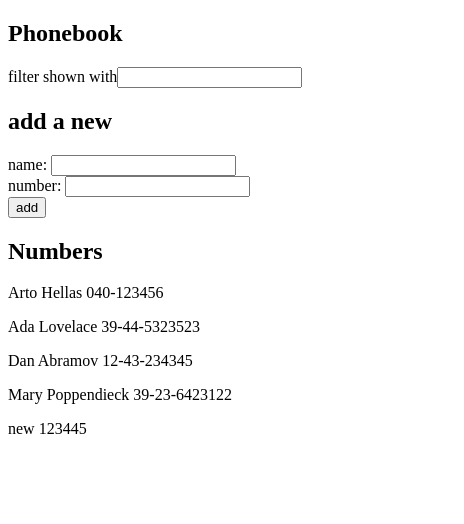
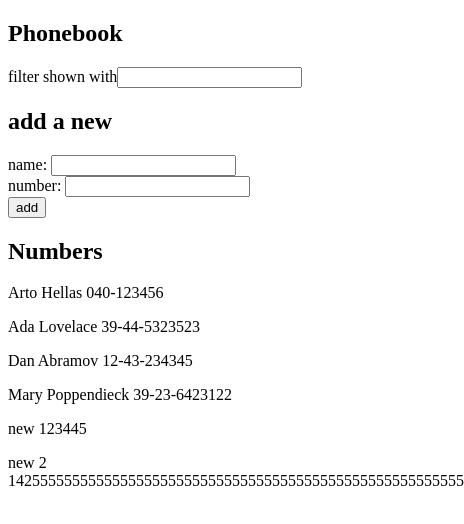
Before and after one commit to SurajJadhav7/fullStackOpen, a React (Create React App) app in the folder part2/phonebook/: page / in a window 390 px wide. Shown: the top 524 px of the page, 464 px wide, since content can reach past the window. Built offline with nearby package versions, Linux system fonts and the light colour scheme; data requests are answered from the project's data file.

Commit message:
part2: 2.16: Phonebook step8

```diff
--- a/part2/phonebook/db.json
+++ b/part2/phonebook/db.json
@@ -24,6 +24,11 @@
       "name": "new ",
       "number": "123445",
       "id": 5
+    },
+    {
+      "name": "new 2",
+      "number": "142555555555555555555555555555555555555555555555555555555",
+      "id": 6
     }
   ]
 }
--- a/part2/phonebook/src/App.js
+++ b/part2/phonebook/src/App.js
@@ -1,8 +1,8 @@
 import React, { useEffect, useState } from 'react';
-import axios from 'axios';
 import Filter from './components/Filter';
 import PersonForm from './components/PersonForm';
 import Persons from './components/Persons';
+import personsService from './services/persons';
 
 const App = () => {
   const [ persons, setPersons ] = useState([])
@@ -10,17 +10,17 @@ const App = () => {
   const [ newNumber, setNewNumber ] = useState('')
   const [ filter, setFilter ] = useState('')
   useEffect(() => {
-    axios.get('http://localhost:3001/persons')
-      .then(response => setPersons(response.data))
+    personsService.getAll()
+      .then(response => setPersons(response))
       .catch(error => console.log(error))
   }, []);
   const addNewPerson = e => {
     e.preventDefault();
     if (persons.findIndex(p => p.name===newName) === -1) {
       const newPerson = { name: newName, number: newNumber };
-      axios.post('http://localhost:3001/persons', newPerson)
+      personsService.addNew(newPerson)
         .then(response => {
-          setPersons(persons.concat(response.data));
+          setPersons(persons.concat(response));
         })
         .catch(error => console.log(error))
     } else {
--- /dev/null
+++ b/part2/phonebook/src/services/persons.js
@@ -0,0 +1,14 @@
+import axios from "axios";
+const baseUrl = "http://localhost:3001/persons";
+
+const getAll = () => {
+    const promise = axios.get(baseUrl);
+    return promise.then(response => response.data);
+};
+
+const addNew = person => {
+    const promise = axios.post(baseUrl, person);
+    return promise.then(response => response.data);
+}
+
+export default { getAll, addNew };
```
